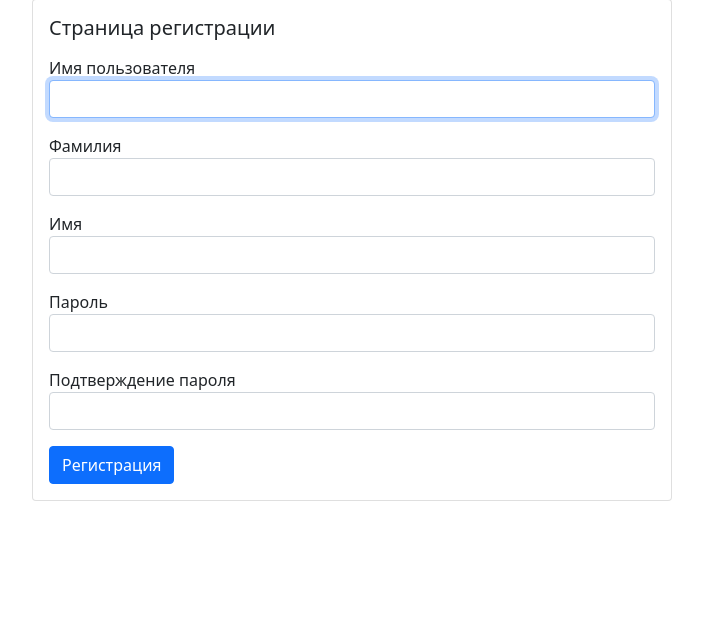
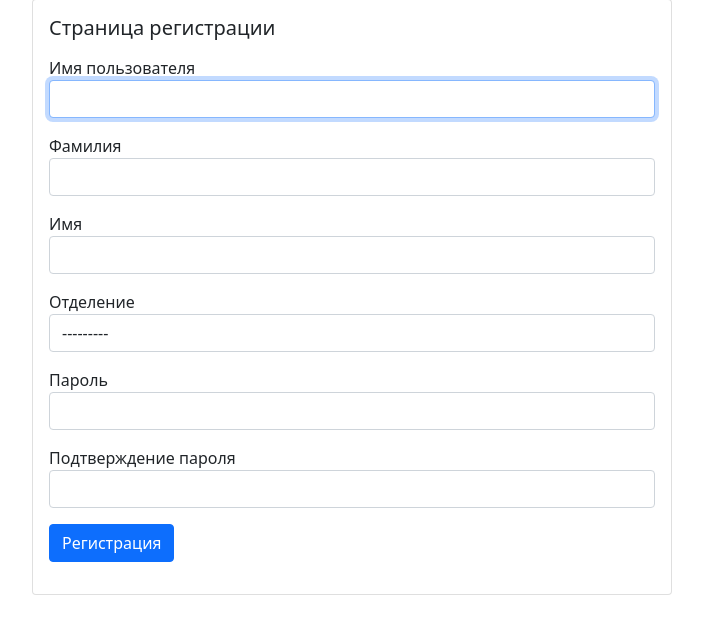
Before and after one commit to BlackWiind/ticket_env, a Django app: page /accounts/register-customer/ in a window 1280 px wide. Shown: the part 105-739 px from the top of the page, without its empty margins (288-991 px from the left). Run offline with Django 4.2, Linux system fonts and the light colour scheme; some libraries are stand-ins or nearby versions.

Commit message:
Добавлен отдел к таблице юзеров. Отдел указывается при регистрации.

```diff
--- a/templates/users/register_customer.html
+++ b/templates/users/register_customer.html
@@ -21,6 +21,11 @@
                         {% render_field form.first_name class="form-control" %}
                     </div>
                     <div class="mb-3">
+                      <div class="mb-3">
+                        <label class="form=label">Отделение</label>
+                        {% render_field form.department class="form-control" %}
+                    </div>
+                    <div class="mb-3">
                         <label class="form=label">Пароль</label>
                         {% render_field form.password1 class="form-control" %}
                     </div>
--- a/users/form.py
+++ b/users/form.py
@@ -5,4 +5,4 @@ from .models import User
 class RegisterCostumerForm(UserCreationForm):
     class Meta:
         model = User
-        fields = ['username', 'last_name', 'first_name']
+        fields = ['username', 'last_name', 'first_name', 'department',]
--- a/users/models.py
+++ b/users/models.py
@@ -1,10 +1,18 @@
 from django.db import models
 from django.contrib.auth.models import AbstractUser
+
+
+class Department(models.Model):
+    name = models.CharField(max_length=255, verbose_name='Отдел')
+
+    def __str__(self):
+        return self.name
 
 
 class User(AbstractUser):
     is_customer = models.BooleanField(default=False)
     is_engineer = models.BooleanField(default=False)
+    department = models.ForeignKey(Department, on_delete=models.PROTECT, verbose_name='Отдел', null=True)
 
     def __str__(self):
         return self.username
```
